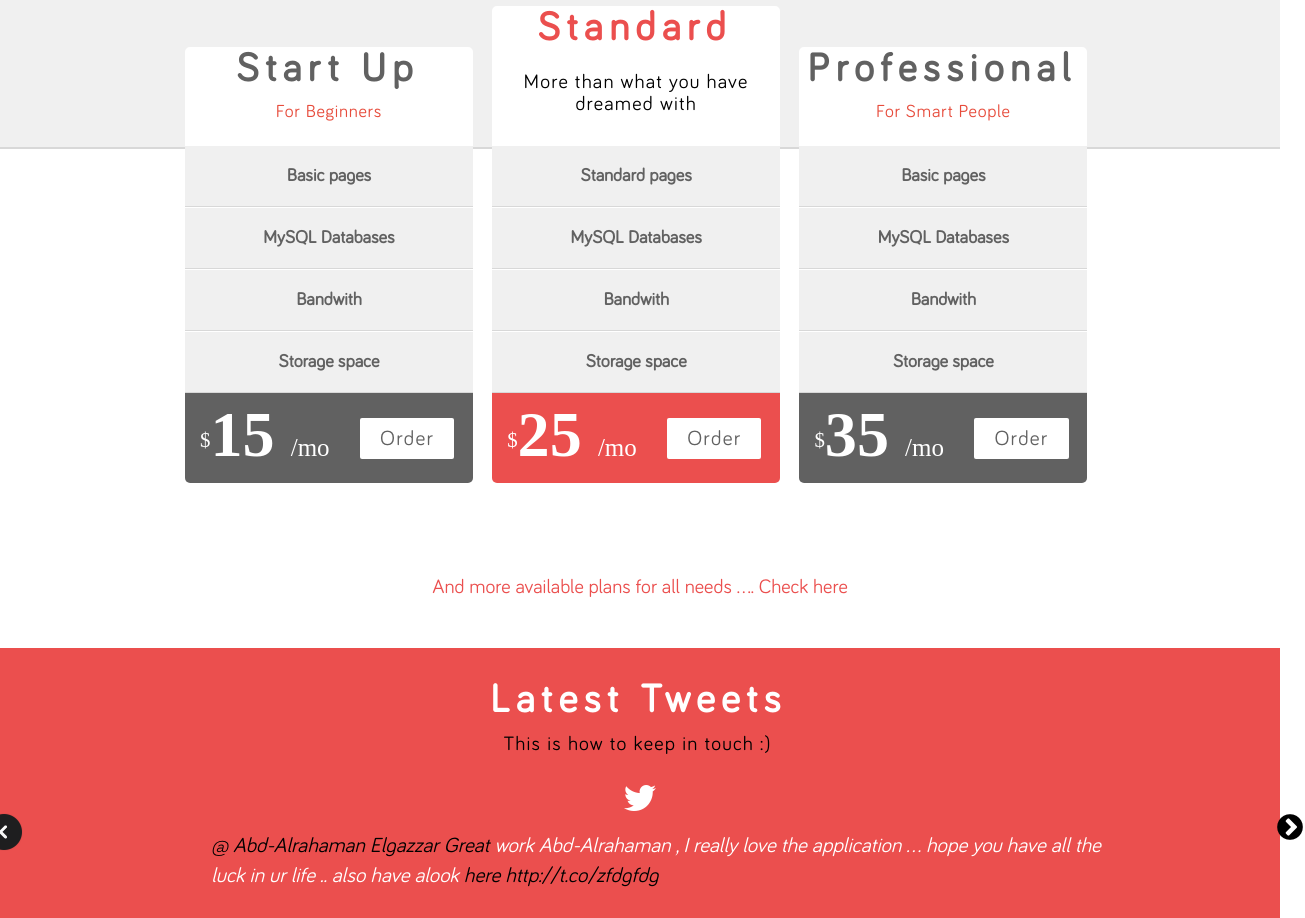
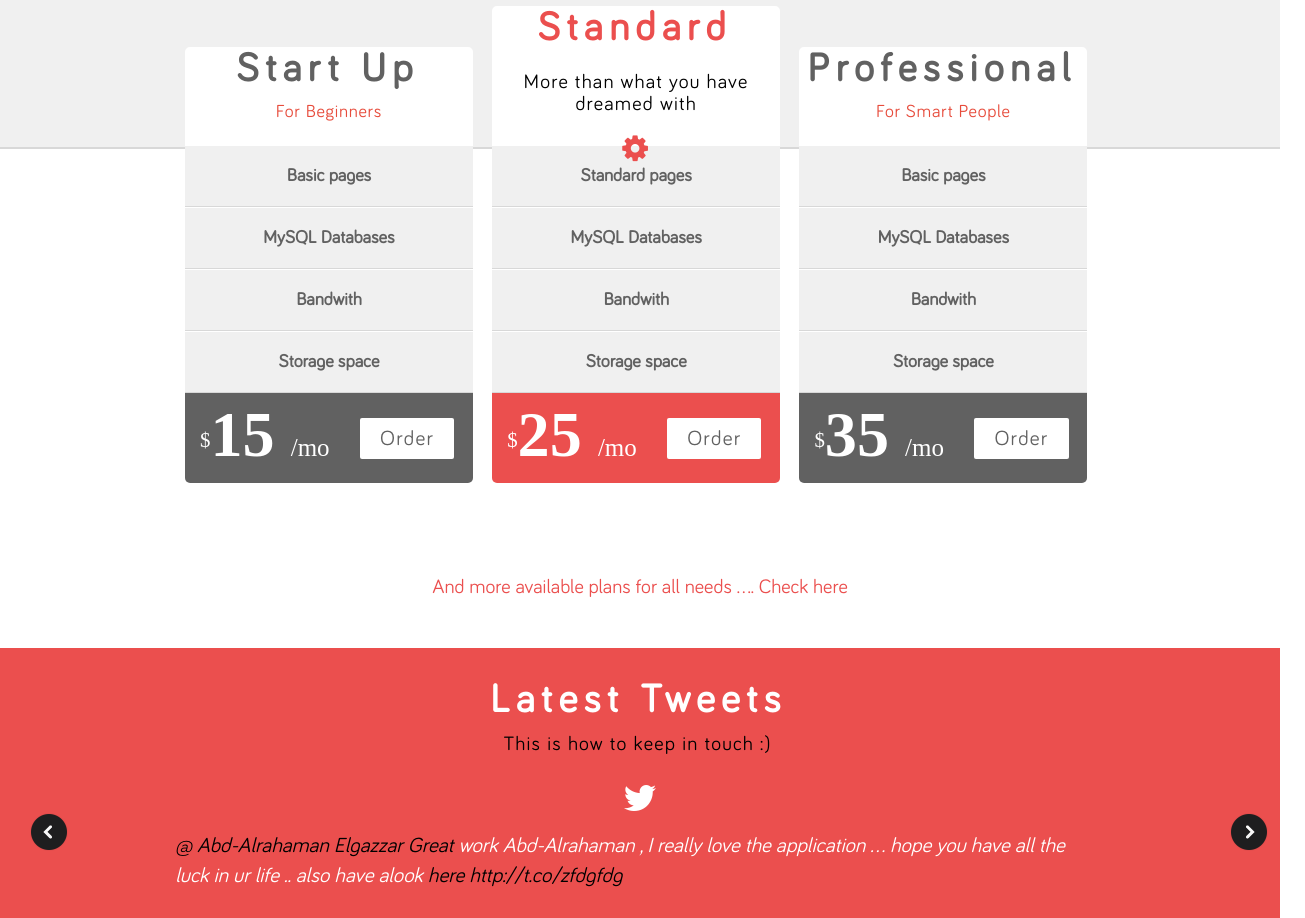
Before and after one commit to lazar-85/Landing, a plain HTML site: page index.html in a window 1280 px wide. Shown: the part 1665-2583 px from the top of the page, 1305 px wide, since content can reach past the window. Drawn offline with nearby package versions, Linux system fonts and the light colour scheme; some packages are replaced by stand-ins of ours.

Commit message:
barely end

```diff
--- a/css/style.css
+++ b/css/style.css
@@ -448,6 +448,17 @@ h3 {
     background-color: #f0f0f0;
 }
 
+.fa-cog{
+	position: absolute;
+	color: #eb4f4e;
+	top: 127px;
+	left: 130px;
+	font-size: 30px;
+
+}
+
+
+
 .cart {
     height: 90px;
     background-color: #616161;
@@ -530,6 +541,11 @@ lable {
     padding: 10px 5px 0 0;
 }
 
+.your-twitter{
+	width: 1170px;
+	margin: 0 auto;
+}
+
 .tw-respond {
     text-align: justify;
     margin: 0 auto;
@@ -539,7 +555,7 @@ lable {
     color: white;
     font-style: italic;
     line-height: 30px;
-    margin-left: 12%;
+    margin-left: 6%;
 }
 
 .tw-respond .e-mail {
@@ -556,20 +572,30 @@ lable {
     padding-bottom: 20px;
 }
 
-.your-twitter .slick-next:before {
-    content: "→";
-    font-family: 'slick';
-    font-size: 30px;
-    line-height: 1;
-    color: black;
+.your-twitter .slick-prev:before {
+    content: url("../img/next-arrow.png");
+
+
 }
 
-.your-twitter .slick-prev:before {
-    content: url("../img/next-arrow.png");/*\f137*/
-    font: 40px/1 'FontAwesome';
-    color: black;
+.your-twitter .slick-next:before {
+    content: url("../img/prev-arrow.png");
+
 }
 
+.your-twitter .slick-prev {
+	-position: absolute;
+    -left: 100%;
+   - padding-left: 20px;
+
+}
+
+.your-twitter .slick-next{
+	-position: absolute;
+    -right: : 100%;
+    -padding-right: 20px;
+
+}
 
 .footer {
     background-color: #232324;
@@ -599,13 +625,7 @@ lable {
     border-radius: 2px;
 }
 
-.map {
-    background-image: url("../img/map.png");
-    background-size: cover;
-    background-repeat: no-repeat;
-    background-position: bottom center;
-    height: 250px;
-}
+
 
 #google-container {
   -position: relative;
--- a/index.html
+++ b/index.html
@@ -200,7 +200,7 @@
                 </div>
                 <div class="price-bg">
                     <ul>
-                        <li>Standard pages</li>
+                        <li>Standard pages</li><i class="fa fa-cog" aria-hidden="true"></i>
                         <li>MySQL Databases</li>
                         <li>Bandwith</li>
                         <li>Storage space</li>
@@ -270,15 +270,6 @@
     <div id="zoom-out"></div>
     </section>
 
-    <!-- <footer class="footer">
-
-<iframe
-width="100%"
-height="250"
-frameborder="0" style="border:0"
-src="https://www.google.com/maps/embed/v1/search?key=AIzaSyDz3hhGQKVh0Giclzxm0-eLhK8Gs62TihI
-&q=record+stores+in+Seattle" allowfullscreen>
-</iframe>-->
 
 
      <script src="https://code.jquery.com/jquery-2.2.4.min.js" integrity="sha256-BbhdlvQf/xTY9gja0Dq3HiwQF8LaCRTXxZKRutelT44=" crossorigin="anonymous"></script>
--- a/js/script.js
+++ b/js/script.js
@@ -23,11 +23,8 @@ $(document).ready(function(){
       $('.your-twitter').slick({
         infinite: true,
         speed: 300,
-
         slidesToShow: 1,
-
         arrows: true,
-
 
 
       });
```
